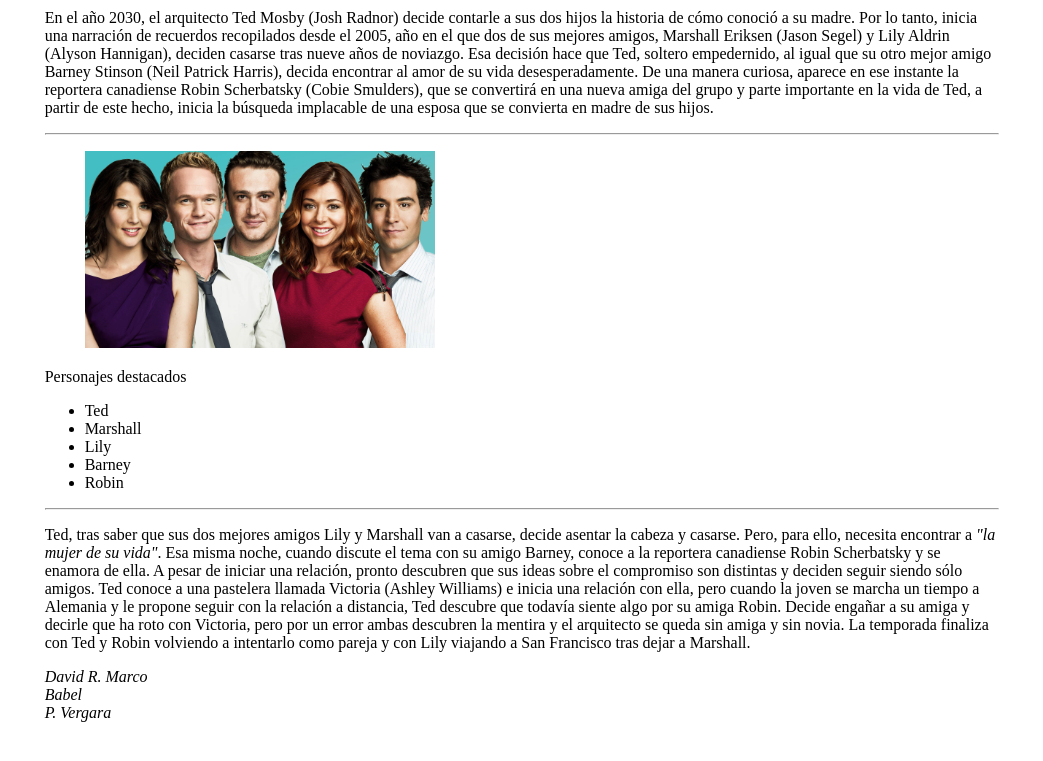
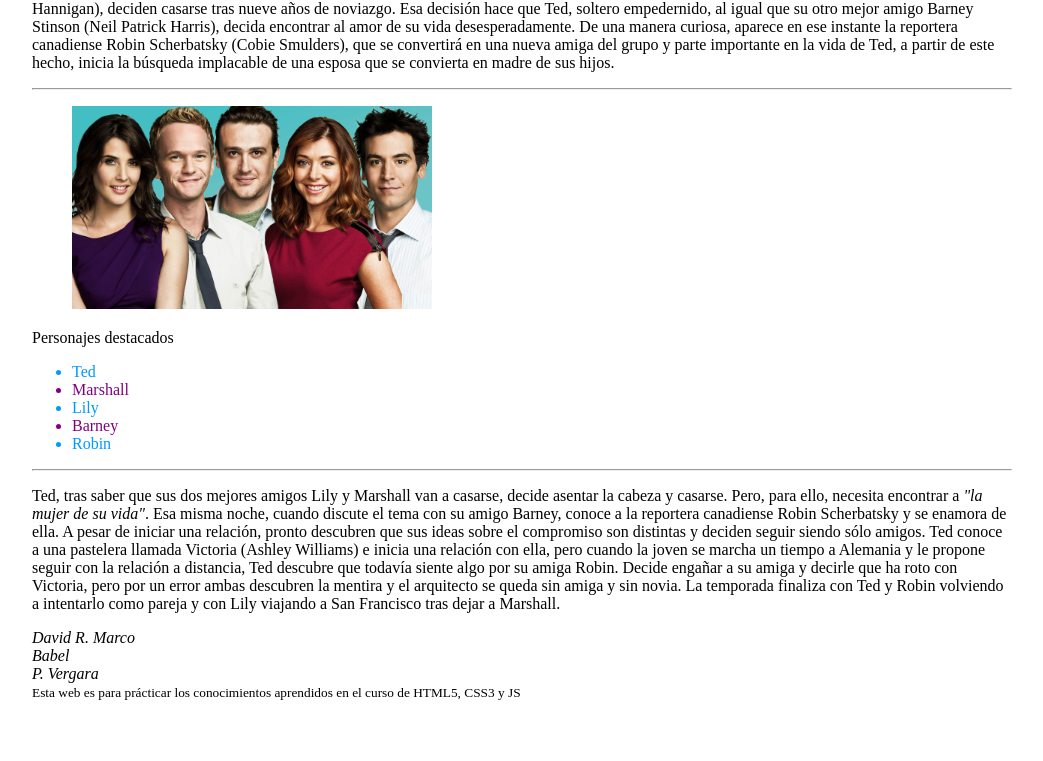
Before and after one commit to daviro05/Curso_Babel, a website: page MyWeb/index.html in a window 1280 px wide. Shown: the part 193-954 px from the top of the page, without its empty margins (8-1051 px from the left). After the commit the page ends 926 px from the top, so only its background shows below. Drawn offline with Linux system fonts and the light colour scheme.

Commit message:
Cambios en MyWeb

```diff
--- a/MyWeb/css/style.css
+++ b/MyWeb/css/style.css
@@ -5,7 +5,6 @@
 .wraper{
     margin:2rem;
     max-width: 980px;
-    padding: 1%;
 }
 
 header{
@@ -32,4 +31,10 @@ cite:after{
     content: close-quote;
 }
 
-ul
+li:nth-child(even){
+    color:purple;
+}
+
+li:nth-child(odd){
+    color:rgb(0, 153, 255);
+}
--- a/MyWeb/index.html
+++ b/MyWeb/index.html
@@ -13,7 +13,6 @@
     <div class="wraper">
         <header>
                 <h1>Cómo Conocí A Vuestra Madre</h1>
-
                 <p>La historia de como Ted conoció a la madre de sus hijos.</p>
 
         </header>
@@ -89,6 +88,9 @@
                             </div>
                            </div>
             </address>
+            <small>
+                Esta web es para prácticar los conocimientos aprendidos en el curso de HTML5, CSS3 y JS
+            </small>
         </footer>
      </div>
 
```
